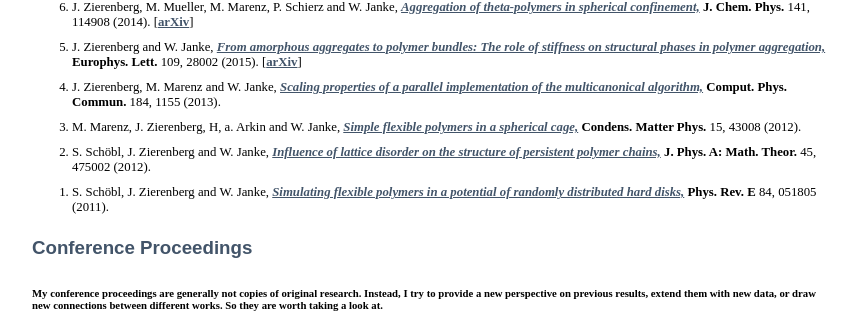
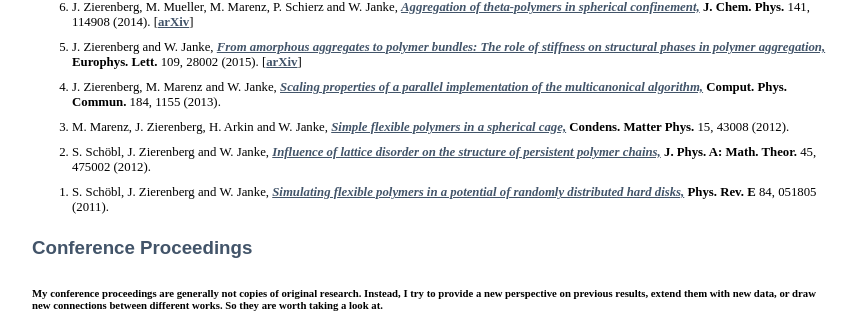
Before and after one commit to zierenberg/zierenberg.github.io, a Jekyll site: the page built from _pages/03_publications.md, in a window 1280 px wide and 900 px high, scrolled down 968 px. Shown: the part 140-453 px from the top of the window, without its empty margins (208-1066 px from the left). Built offline with Jekyll 4.4.1, drawn with Linux system fonts in a browser that asks for light colours; some web fonts are replaced.

Commit message:
corrected minor mistake

```diff
--- a/_pages/03_publications.md
+++ b/_pages/03_publications.md
@@ -137,7 +137,7 @@
 <journal> Comput. Phys. Commun.</journal>  184,  1155 (2013).
 </li>
 
-<li>M. Marenz, J. Zierenberg,  H, a. Arkin and W. Janke,
+<li>M. Marenz, J. Zierenberg, H. Arkin and W. Janke,
 <pubtitle><a href=" http://arxiv.org/abs/1212.6144"> Simple flexible polymers in a spherical cage,</a></pubtitle>
 <journal> Condens. Matter Phys.</journal>  15,  43008 (2012).
 </li>
--- a/generate_publication_list.py
+++ b/generate_publication_list.py
@@ -27,7 +27,7 @@ def get_string_journal(publications):
         comments=entry[7]
         entry_formatted="\n<li>"
         #modify author list:
-        author_names=authors.split("and")
+        author_names=authors.split(" and ")
         for i in range(len(author_names)):
             first=author_names[i].split()[:-1]
             last=author_names[i].split()[-1]
```
